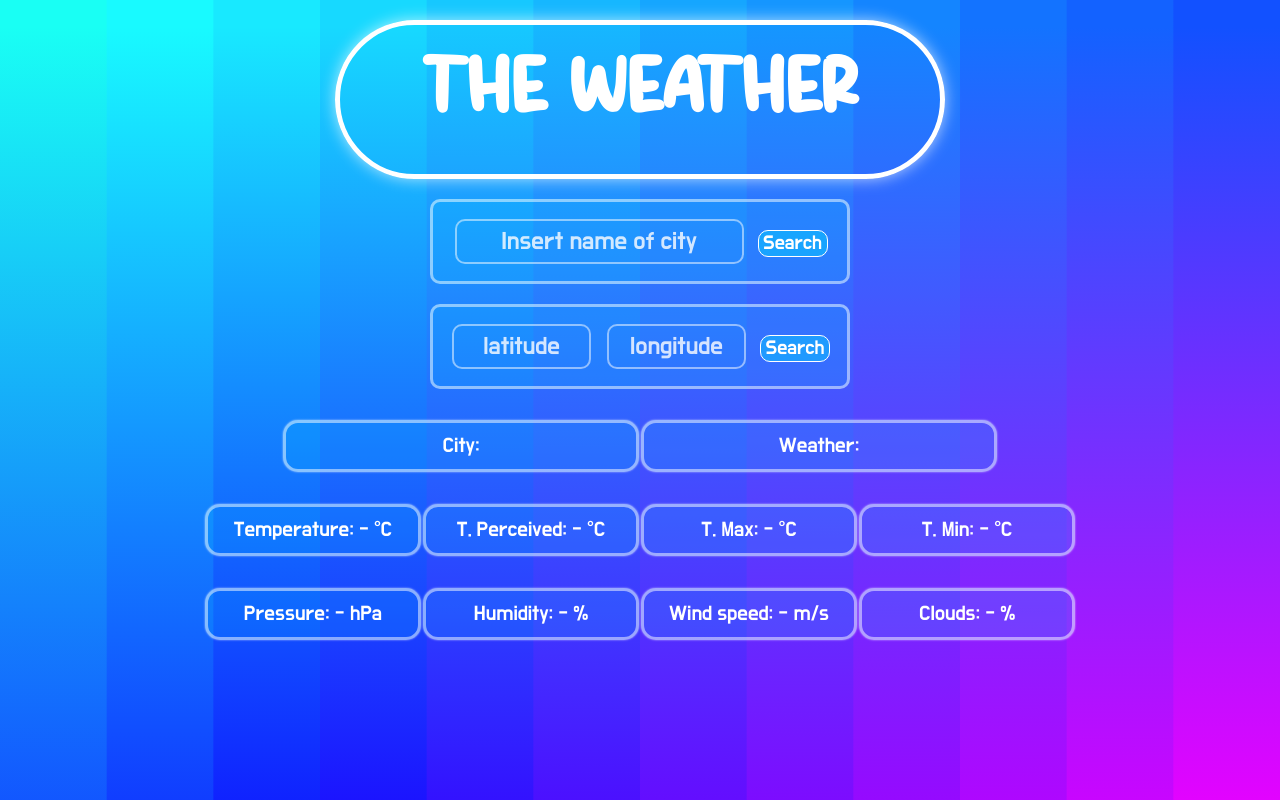
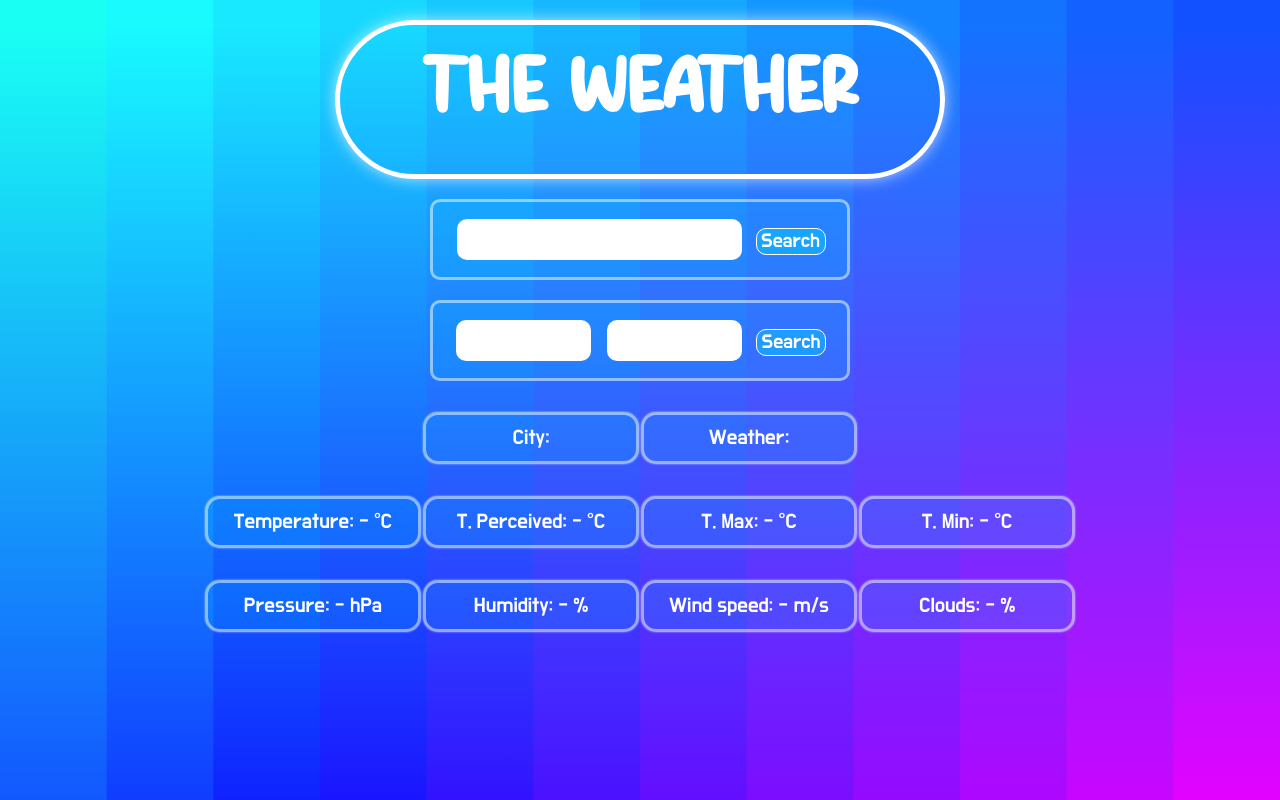
Before and after one commit to PietroTambu/Weather, a plain HTML site: page index.html in a window 1280 px wide. Drawn offline with nearby package versions, Linux system fonts and the light colour scheme.

Commit message:
Update index.html

```diff
--- a/index.html
+++ b/index.html
@@ -16,22 +16,22 @@
     </header>
 
     <div class='search-bar-city' id="SearchBarCity">
-            <input onfocus="nome()" autocomplete="off" type="text" id="cityName" name="city" class="search-box" placeholder="Insert name of city" title="required field (City Name)" style="border: 2px solid rgba(255, 255, 255, 0.5); border-radius: 10px; background-color: rgba(255, 255, 255, 0); text-align: center">
+            <input onfocus="nome()" autocomplete="off" type="text" id="cityName" name="city" class="search-box" placeholder="Insert name of city" title="required field (City Name)" >
             <button onclick="check('byName')" id="button-byName" class="button">Search</button>
     </div>
 
     <div class='search-bar-coordinates' id="SearchBarCoordinates">
-            <input onfocus="coordinates()" type="text" id="lat" name="latitude" class="search-box" placeholder="latitude" title="required field (Latitude)" style="border: 2px solid rgba(255, 255, 255, 0.5); border-radius: 10px; background-color: rgba(255, 255, 255, 0); text-align: center">
-            <input onfocus="coordinates()" type="text" id="lon" name="longitude" class="search-box" placeholder="longitude" title="required field (Longitude)" style="border: 2px solid rgba(255, 255, 255, 0.5); border-radius: 10px; background-color: rgba(255, 255, 255, 0); text-align: center">
+            <input onfocus="coordinates()" type="text" id="lat" name="latitude" class="search-box" placeholder="latitude" title="required field (Latitude)">
+            <input onfocus="coordinates()" type="text" id="lon" name="longitude" class="search-box" placeholder="longitude" title="required field (Longitude)">
             <button onclick="check('coordinates')" id="button-coord" class="button">Search</button>
     </div>
 
     <div class='weather-grid-container' style="font-size: 25px;">
         <div class='weather-grid'>
-            <div class='weather-grid-item cityname-item' title="City name + Contry">
+            <div class='weather-grid-item weather-grid-item-main' title="City name + Contry">
                 <p class="city">City:</p>
             </div>
-            <div class='weather-grid-item cityname-item' title="Current weather">
+            <div class='weather-grid-item weather-grid-item-main' title="Current weather">
                 <p class="description">Weather:</p>
             </div>
         </div>
```
